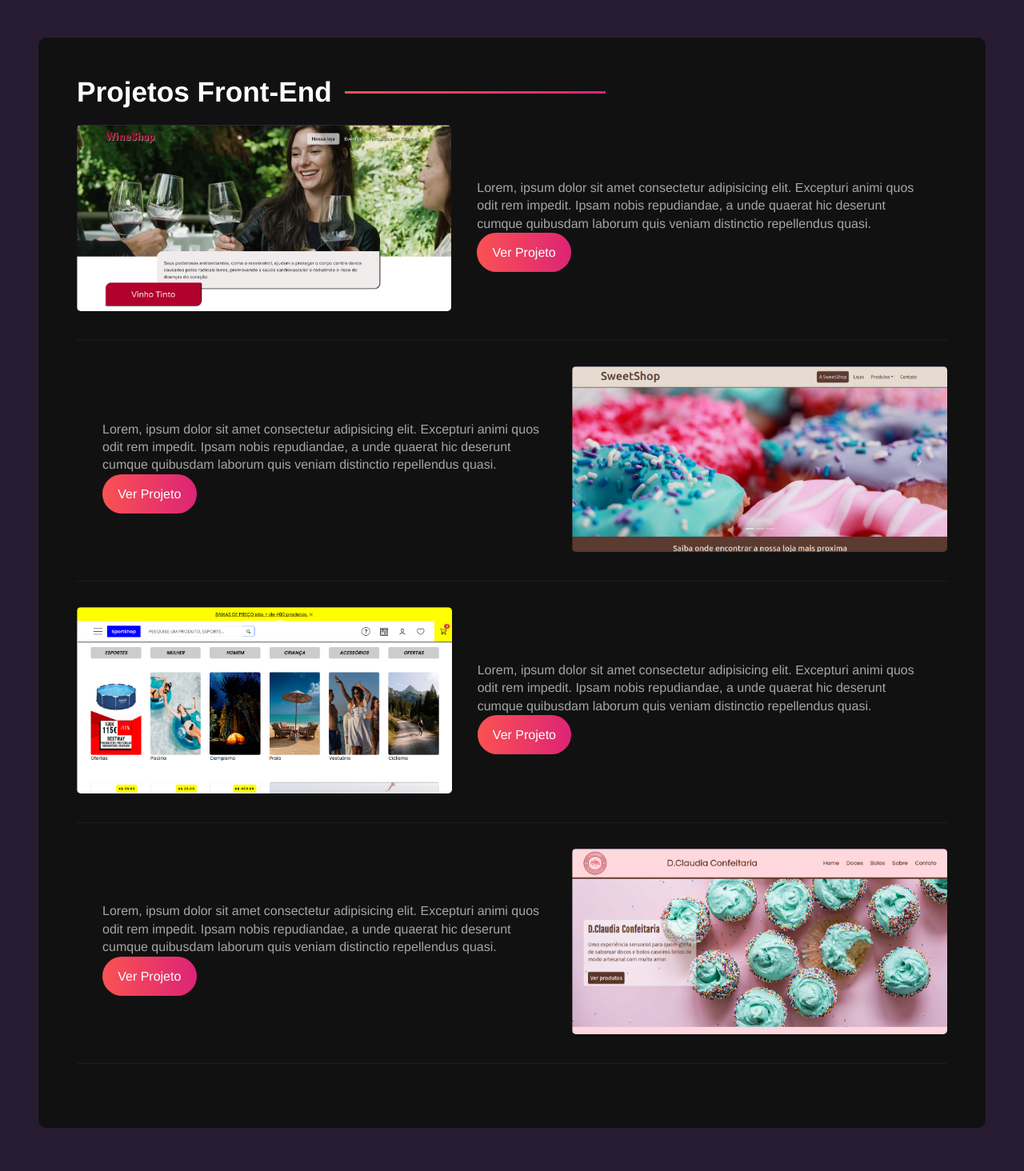
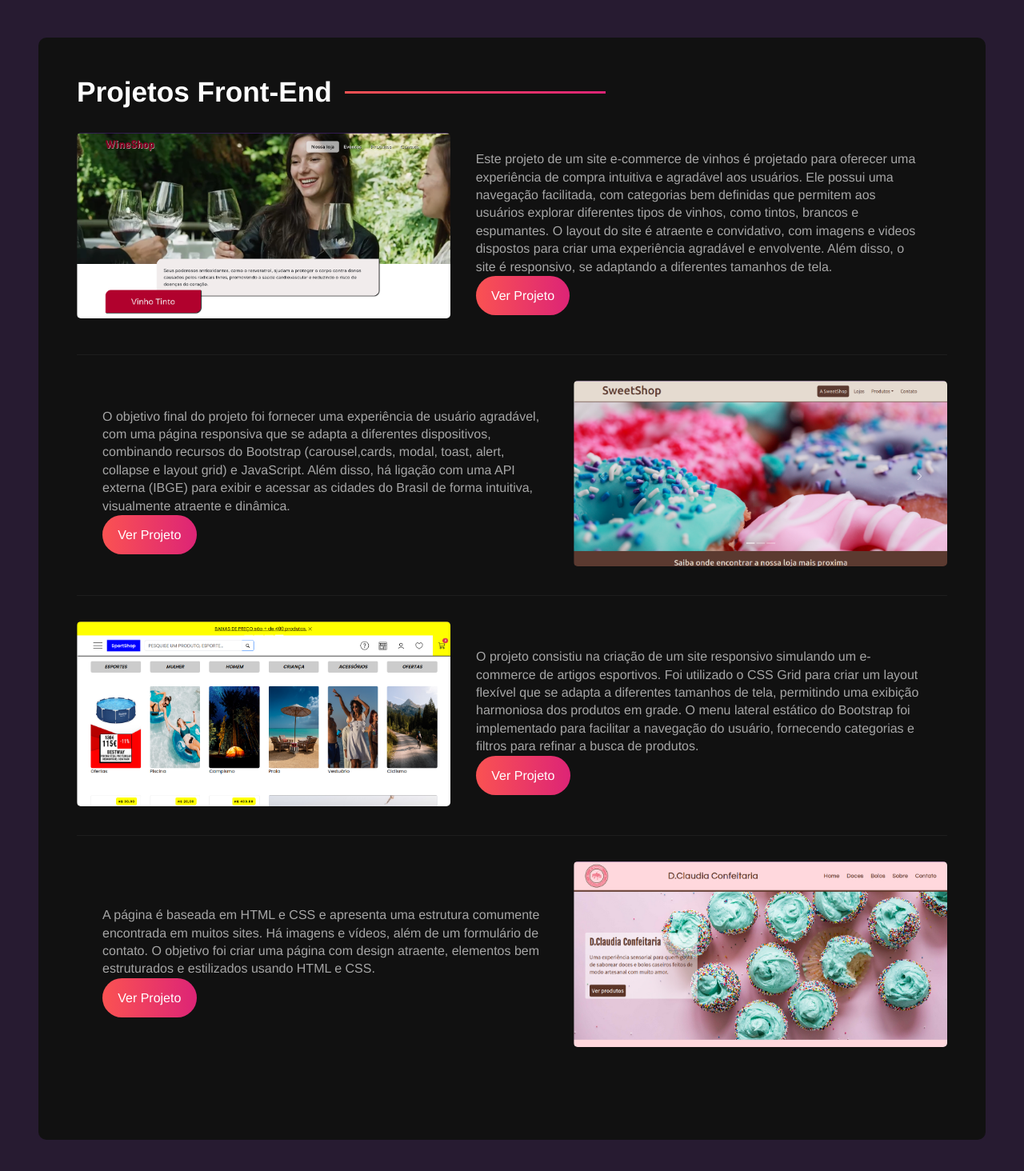
Before and after one commit to ClaudioFerreir/portifolioSite.v1.0, a React (Vite) app in the folder portifolio_v.1.0/: page / in a window 1280 px wide. Shown: the part 973-2437 px from the top of the page at 80% size. Built offline with nearby package versions, Linux system fonts and the light colour scheme.

Commit message:
feat: description projects

```diff
--- a/portifolio_v.1.0/src/components/ProjectsContainer.jsx
+++ b/portifolio_v.1.0/src/components/ProjectsContainer.jsx
@@ -15,9 +15,10 @@ const ProjectsContainer = () => {
         </div>
         <div className="card-info">
           <p>
-          Lorem, ipsum dolor sit amet consectetur adipisicing elit. Excepturi animi quos odit rem impedit. Ipsam nobis repudiandae, a unde quaerat hic deserunt cumque quibusdam laborum quis veniam distinctio repellendus quasi.
+          Este projeto de um site e-commerce de vinhos é projetado para oferecer uma experiência de compra intuitiva e agradável aos usuários. Ele possui uma navegação facilitada, com categorias bem definidas que permitem aos usuários explorar diferentes tipos de vinhos, como tintos, brancos e espumantes.
+          O layout do site é atraente e convidativo, com imagens e videos dispostos para criar uma experiência agradável e envolvente. Além disso, o site é responsivo, se adaptando a diferentes tamanhos de tela.
           </p>
-          <a href="https://project-wine-shop.vercel.app/?vercelToolbarCode=TjWlYHCPS2Z7vH-" className="btn">
+          <a href="https://project-wine-shop.vercel.app/?vercelToolbarCode=TjWlYHCPS2Z7vH-" target="_blank" className="btn">
           Ver Projeto
           </a>
         </div>
@@ -25,9 +26,9 @@ const ProjectsContainer = () => {
       <div className='project-card'>
         <div className="card-info">
           <p>
-          Lorem, ipsum dolor sit amet consectetur adipisicing elit. Excepturi animi quos odit rem impedit. Ipsam nobis repudiandae, a unde quaerat hic deserunt cumque quibusdam laborum quis veniam distinctio repellendus quasi.
+          O objetivo final do projeto foi fornecer uma experiência de usuário agradável, com uma página responsiva que se adapta a diferentes dispositivos, combinando recursos do Bootstrap (carousel,cards, modal, toast, alert, collapse e layout grid) e JavaScript. Além disso, há ligação com uma API externa (IBGE) para exibir e acessar as cidades do Brasil de forma intuitiva, visualmente atraente e dinâmica.
           </p>
-          <a href="https://project-wine-shop.vercel.app/?vercelToolbarCode=TjWlYHCPS2Z7vH-" className="btn">
+          <a href="https://project-advanced-bootstrap.vercel.app/?vercelToolbarCode=PKILJ5MASC99Oof" target="_blank" className="btn">
           Ver Projeto
           </a>
         </div>
@@ -41,9 +42,9 @@ const ProjectsContainer = () => {
         </div>
         <div className="card-info">
           <p>
-          Lorem, ipsum dolor sit amet consectetur adipisicing elit. Excepturi animi quos odit rem impedit. Ipsam nobis repudiandae, a unde quaerat hic deserunt cumque quibusdam laborum quis veniam distinctio repellendus quasi.
+          O projeto consistiu na criação de um site responsivo simulando um e-commerce de artigos esportivos. Foi utilizado o CSS Grid para criar um layout flexível que se adapta a diferentes tamanhos de tela, permitindo uma exibição harmoniosa dos produtos em grade. O menu lateral estático do Bootstrap foi implementado para facilitar a navegação do usuário, fornecendo categorias e filtros para refinar a busca de produtos.
           </p>
-          <a href="https://project-decathlon-pt-layout.vercel.app/?vercelToolbarCode=0lCfj-7tPcxryri#" className="btn">
+          <a href="https://project-decathlon-pt-layout.vercel.app/?vercelToolbarCode=0lCfj-7tPcxryri#" target="_blank" className="btn">
           Ver Projeto
           </a>
         </div>
@@ -51,9 +52,9 @@ const ProjectsContainer = () => {
       <div className='project-card'>
         <div className="card-info">
           <p>
-          Lorem, ipsum dolor sit amet consectetur adipisicing elit. Excepturi animi quos odit rem impedit. Ipsam nobis repudiandae, a unde quaerat hic deserunt cumque quibusdam laborum quis veniam distinctio repellendus quasi.
+          A página é baseada em HTML e CSS e apresenta uma estrutura comumente encontrada em muitos sites. Há imagens e vídeos, além de um formulário de contato. O objetivo foi criar uma página com design atraente, elementos bem estruturados e estilizados usando HTML e CSS.
           </p>
-          <a href="https://project-wine-shop.vercel.app/?vercelToolbarCode=TjWlYHCPS2Z7vH-" className="btn">
+          <a href="https://projeto-doceria-two.vercel.app/?vercelToolbarCode=V_GaZ_g8wfQ7-dl" target="_blank" className="btn">
           Ver Projeto
           </a>
         </div>
--- a/portifolio_v.1.0/src/styles/components/projectscontainer.sass
+++ b/portifolio_v.1.0/src/styles/components/projectscontainer.sass
@@ -16,6 +16,7 @@
       @include mixins.gradient-border
 
   .card-image
+
     img
       width: 100%
       height: 100%
@@ -28,7 +29,11 @@
     padding-bottom: 2rem
     border-bottom: 1px solid variables.$bg-color-secondary
 
+    &:nth-last-child(1)
+      border-bottom: none
+
   .card-info
+    width: 150%
     padding: 2rem
 
     p
```
